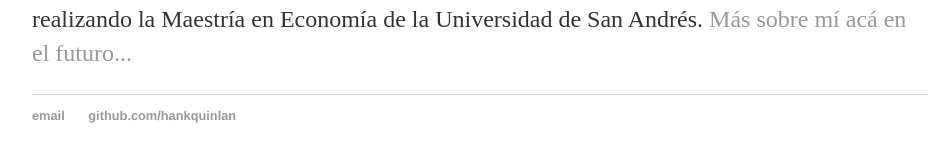
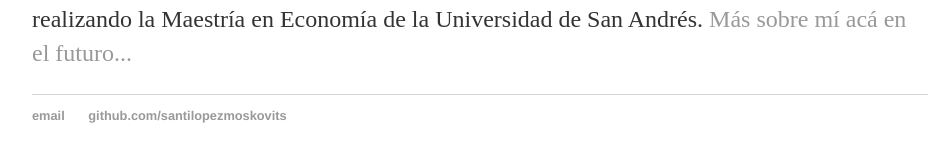
Before and after one commit to santilopezmoskovits/santilopezmoskovits.github.io, a Jekyll site: the page built from index.html, in a window 1280 px wide. Shown: the part 228-390 px from the top of the page, without its empty margins (160-1096 px from the left). Built offline with Jekyll 4.4.1, drawn with Linux system fonts in a browser that asks for light colours.

Commit message:
Update default.html

```diff
--- a/_layouts/default.html
+++ b/_layouts/default.html
@@ -22,7 +22,7 @@
 			<footer>
 	    		<ul>
 	        		<li><a href="mailto:santilopez737@gmail.com">email</a></li>
-	        		<li><a href="https://github.com/santilopezmoskovits">github.com/hankquinlan</a></li>
+	        		<li><a href="https://github.com/santilopezmoskovits">github.com/santilopezmoskovits</a></li>
 				</ul>
 			</footer>
 		</body>
```
